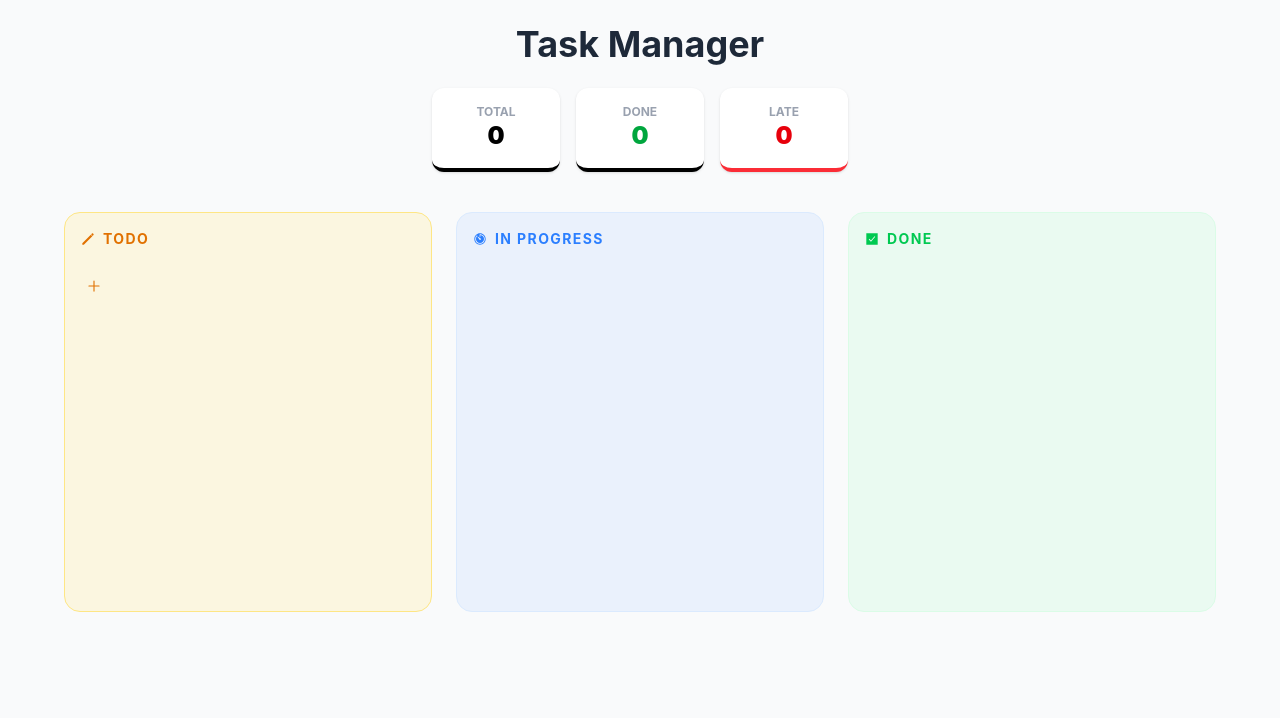
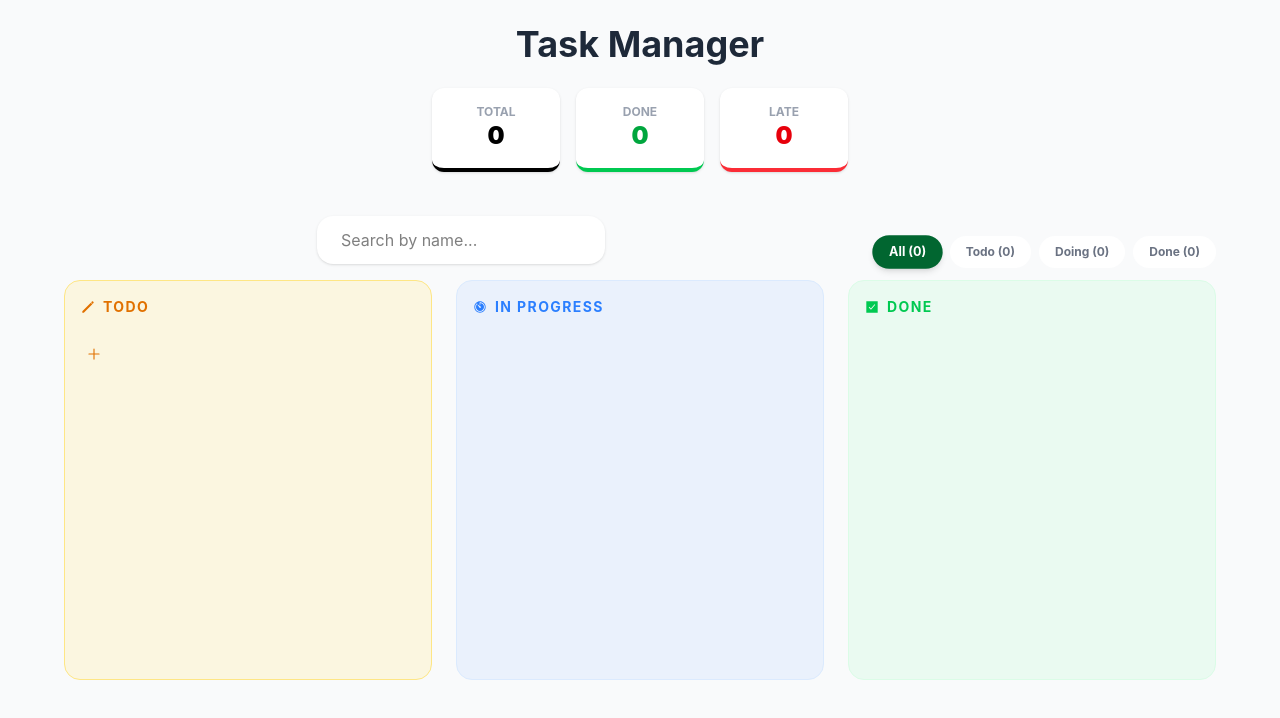
Before and after one commit to KayleCorlineTran/SPA, a React (Vite) app: page / in a window 1280 px wide. Shown: the top 718 px of the page. Built offline with nearby package versions, Linux system fonts and the light colour scheme.

Commit message:
search and filter with status

```diff
--- a/src/App.jsx
+++ b/src/App.jsx
@@ -1,17 +1,51 @@
 import React, { useState } from 'react';
-import {  IoTimer, IoPencilSharp, IoCheckboxSharp } from "react-icons/io5";
+import {  IoTimer, IoPencilSharp,IoSearchOutline, IoCheckboxSharp } from "react-icons/io5";
 import TaskForm from './components/TaskForm';
 import TaskList from './components/TaskList';
 import Header from './components/Header'; // Nếu bạn muốn tách cả Header ra
+import { useTasks } from './hook/useTasks';
 
 export default function App() {
   const [showModal, setShowModal] = useState(false);
+const { stats, searchQuery, setSearchQuery, filterStatus, setFilterStatus } = useTasks();
 
+  const tabs = [
+    { id: 'ALL', label: 'All', count: stats.total },
+    { id: 'TODO', label: 'Todo', count: stats.todo },
+    { id: 'IN_PROGRESS', label: 'Doing', count: stats.doing },
+    { id: 'DONE', label: 'Done', count: stats.done },
+  ];
   return (
     <div className="min-h-screen bg-gray-50 p-6 font-sans">
       <div className="max-w-6xl mx-auto">
         <Header />
-
+{/* Tìm kiếm và lọc */}
+<div className='flex mb-3 gap-4 flex-col md:flex-row items-center justify-between'>
+<div className="max-w-md mx-auto relative">
+        <input
+          type="text"
+          value={searchQuery}
+          onChange={(e) => setSearchQuery(e.target.value)}
+          placeholder="Search by name..."
+          className="w-full pl-6 pr-4 py-3 rounded-2xl border-none bg-white shadow-sm focus:ring-2 ring-blue-500/20 outline-none"
+        />
+      </div>
+      <div className="flex justify-center gap-2 mt-6">
+        {tabs.map(tab => (
+          <button
+            key={tab.id}
+            onClick={() => setFilterStatus(tab.id)}
+            className={`px-4 py-2 rounded-full text-xs font-bold transition-all ${
+              filterStatus === tab.id
+                ? 'bg-green-800 text-white shadow-md scale-105'
+                : 'bg-white text-gray-500 hover:bg-gray-100'
+            }`}
+          >
+            {tab.label} ({tab.count})
+          </button>
+        ))}
+      </div>
+      </div>
         <div className="grid grid-cols-1 md:grid-cols-3 gap-6">
           <TaskList title="TODO" status="TODO" icon={<IoPencilSharp />} colorClass="bg-amber-100/50 border-amber-200 text-amber-600" onAddClick={() => setShowModal(true)} />
           <TaskList title="In Progress" status="IN_PROGRESS" icon={<IoTimer />} colorClass="bg-blue-100/50 border-blue-100 text-blue-500" />
--- a/src/components/TaskCard.jsx
+++ b/src/components/TaskCard.jsx
@@ -19,10 +19,14 @@ export default function TaskCard({ task }) {
 
   return (
     <div className={`bg-white p-4 rounded-xl shadow-sm border-l-4 transition-all duration-300 group ${
-      isOverdue ? 'border-red-500 bg-red-50' :
-      isUpcoming ? 'border-amber-500 bg-amber-50 animate-pulse' :
-      'border-blue-400'
-    }`}>
+      task.status === 'DONE'
+    ? 'border-green-500 bg-gray-50' // Trạng thái khi đã xong: viền xanh lá, nền xám nhẹ
+    : isOverdue
+      ? 'border-red-500 bg-red-50'
+      : isUpcoming
+        ? 'border-amber-500 bg-amber-50 animate-pulse'
+        : 'border-blue-400' // Trạng thái mặc định khi chưa xong và chưa đến hạn
+}`}>
       <h3 className={`font-bold text-sm ${task.status === 'DONE' ? 'line-through opacity-50 text-gray-400' : 'text-gray-800'}`}>
         {task.title}
       </h3>
@@ -38,7 +42,7 @@ export default function TaskCard({ task }) {
 
         {/* Hiển thị cảnh báo 1 tiếng */}
         {isUpcoming && (
-          <p className="text-[10px] text-red-600 font-bold flex items-center gap-1">
+          <p className="text-[10px] text-amber-600 font-bold flex items-center gap-1">
             <IoAlertCircleOutline className="animate-bounce" />
             Upcoming ( {diffInMinutes} minutes left!)
           </p>
--- a/src/context/TaskProvider.jsx
+++ b/src/context/TaskProvider.jsx
@@ -1,41 +1,78 @@
-import { useState } from "react";
+import React, { useState, useEffect } from 'react';
 import { TaskContext } from "./TaskContext";
-// Tạo Provider để bao bọc ứng dụng
 export const TaskProvider = ({ children }) => {
-  // Khởi tạo danh sách task trống
-  const [tasks, setTasks] = useState([]);
-const stats = {
-  total: tasks.length,
-  todo: tasks.filter(t => t.status === 'TODO').length,
-  doing: tasks.filter(t => t.status === 'IN_PROGRESS').length,
-  done: tasks.filter(t => t.status === 'DONE').length,
-  late: tasks.filter(t => t.deadline && new Date(t.deadline) < new Date() && t.status !== 'DONE').length
-};
-  // Hàm thêm công việc mới
+  const [tasks, setTasks] = useState(() => {
+    // Kiểm tra xem trong kho đã có dữ liệu chưa
+    const saved = localStorage.getItem('my_kanban_tasks');
+
+    // Nếu có, biến chuỗi thành mảng. Nếu không, trả về mảng rỗng []
+    if (saved) {
+      try {
+        return JSON.parse(saved);
+      } catch (error) {
+        console.error("Lỗi đọc dữ liệu từ LocalStorage:", error);
+        return [];
+      }
+    }
+    return [];
+  });
+  const [searchQuery, setSearchQuery] = useState('');
+  const [filterStatus, setFilterStatus] = useState('ALL'); // 'ALL', 'TODO', 'IN_PROGRESS', 'DONE'
+const filteredTasks = tasks.filter(task => {
+  const matchSearch = task.title.toLowerCase().includes(searchQuery.toLowerCase());
+  const matchStatus = filterStatus === 'ALL' || task.status === filterStatus;
+  return matchSearch && matchStatus;
+});
+  // Lưu dữ liệu mỗi khi tasks có sự thay đổi
+  useEffect(() => {
+    localStorage.setItem('my_kanban_tasks', JSON.stringify(tasks));
+  }, [tasks]);
+
+  // Hàm thêm task
   const addTask = (title, deadline) => {
     const newTask = {
-      id: Date.now(), // Tạo ID duy nhất bằng timestamp
+      id: Date.now(), // Dùng timestamp làm ID duy nhất
       title,
       deadline,
-      status: 'TODO'
+      status: 'TODO',
+      createdAt: new Date().toISOString()
     };
     setTasks([...tasks, newTask]);
   };
 
- // Hàm xóa task
+  // Hàm xóa task
   const deleteTask = (id) => {
-    setTasks(prev => prev.filter(task => task.id !== id));
+    setTasks(tasks.filter(task => task.id !== id));
   };
 
-  // Hàm cập nhật trạng thái (Chuyển cột)
+  // Hàm cập nhật trạng thái (TODO -> IN_PROGRESS -> DONE)
   const updateTaskStatus = (id, newStatus) => {
-    setTasks(prev => prev.map(task =>
+    setTasks(tasks.map(task =>
       task.id === id ? { ...task, status: newStatus } : task
     ));
   };
+
+  // Thống kê (Stats)
+  const stats = {
+    total: tasks.length,
+    done: tasks.filter(t => t.status === 'DONE').length,
+    todo: tasks.filter(t => t.status === 'TODO').length,
+    doing: tasks.filter(t => t.status === 'IN_PROGRESS').length,
+    late: tasks.filter(t => t.deadline && new Date(t.deadline) < new Date() && t.status !== 'DONE').length
+  };
+
   return (
-    <TaskContext.Provider value={{ tasks, addTask, deleteTask, updateTaskStatus, stats }}>
-      {children}
-    </TaskContext.Provider>
-  );
-};
+    <TaskContext.Provider value={{
+    tasks: filteredTasks,
+    searchQuery,
+    setSearchQuery,
+    filterStatus,
+    setFilterStatus, // Trả về hàm này để Header sử dụng
+    addTask,
+    deleteTask,
+    updateTaskStatus,
+    stats
+  }}>
+    {children}
+  </TaskContext.Provider>
+)};
```
